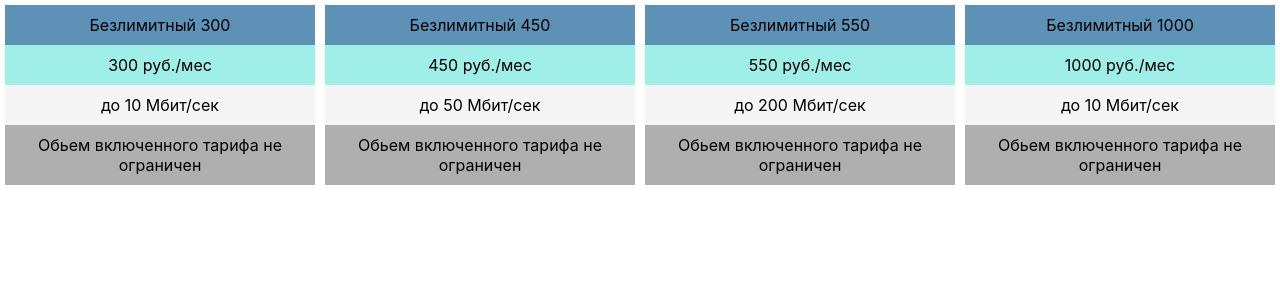
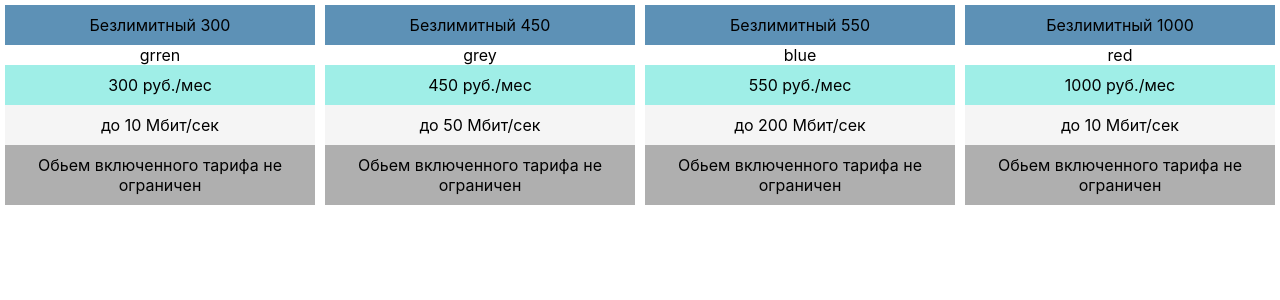
Before and after one commit to galya-cmd/week27, a React (Create React App) app: page / in a window 1280 px wide. Shown: the top 300 px of the page. Built offline with nearby package versions, Linux system fonts and the light colour scheme.

Commit message:
добавила цвета

```diff
--- a/src/App.js
+++ b/src/App.js
@@ -4,10 +4,10 @@ import './App.css';
 import Tarif from './components/Tarif.jsx';
 import './components/Tarif.css';
 
-const tarifs = [{name : "Безлимитный 300", price : "300 руб./мес", speed :"до 10 Мбит/сек", text :"Обьем включенного тарифа не ограничен"},
-{ name :"Безлимитный 450", price:"450 руб./мес" ,speed :"до 50 Мбит/сек", text:"Обьем включенного тарифа не ограничен"},
-{name:"Безлимитный 550", price:"550 руб./мес" ,speed:"до 200 Мбит/сек" ,text:"Обьем включенного тарифа не ограничен"},
-{name:"Безлимитный 1000", price:"1000 руб./мес", speed:"до 10 Мбит/сек", text:"Обьем включенного тарифа не ограничен"}
+const tarifs = [{name : "Безлимитный 300", color : 'grren', price : "300 руб./мес", speed :"до 10 Мбит/сек", text :"Обьем включенного тарифа не ограничен"},
+{ name :"Безлимитный 450",color : 'grey', price:"450 руб./мес" ,speed :"до 50 Мбит/сек", text:"Обьем включенного тарифа не ограничен"},
+{name:"Безлимитный 550", color : 'blue', price:"550 руб./мес" ,speed:"до 200 Мбит/сек" ,text:"Обьем включенного тарифа не ограничен"},
+{name:"Безлимитный 1000",color : 'red', price:"1000 руб./мес", speed:"до 10 Мбит/сек", text:"Обьем включенного тарифа не ограничен"}
 ]
 
 function App () {
@@ -16,7 +16,7 @@ function App () {
 
     <div className="App">
       {
-        tarifs.map((tarif) => <Tarif name={tarif.name} price= {tarif.price} speed = {tarif.speed} text = {tarif.text}></Tarif>
+        tarifs.map((tarif) => <Tarif name={tarif.name} color={tarif.color} price= {tarif.price} speed = {tarif.speed} text = {tarif.text}></Tarif>
         )
       }
 
--- a/src/components/Tarif.jsx
+++ b/src/components/Tarif.jsx
@@ -3,14 +3,16 @@ import './Tarif.css';
 
 class Tarif extends React.Component {
   render(){
-  const {name,price,speed,text} = this.props;
+  const {name,color,price,speed,text} = this.props;
 
 
 
     return(
 
       <div className="cart">
+
       <div className="tariff-name">{name}</div>
+      <div>{color}</div>
       <div className="priсe">{price}</div>
       <div className="speed">{speed}</div>
       <div className="text">{text}</div>
```
